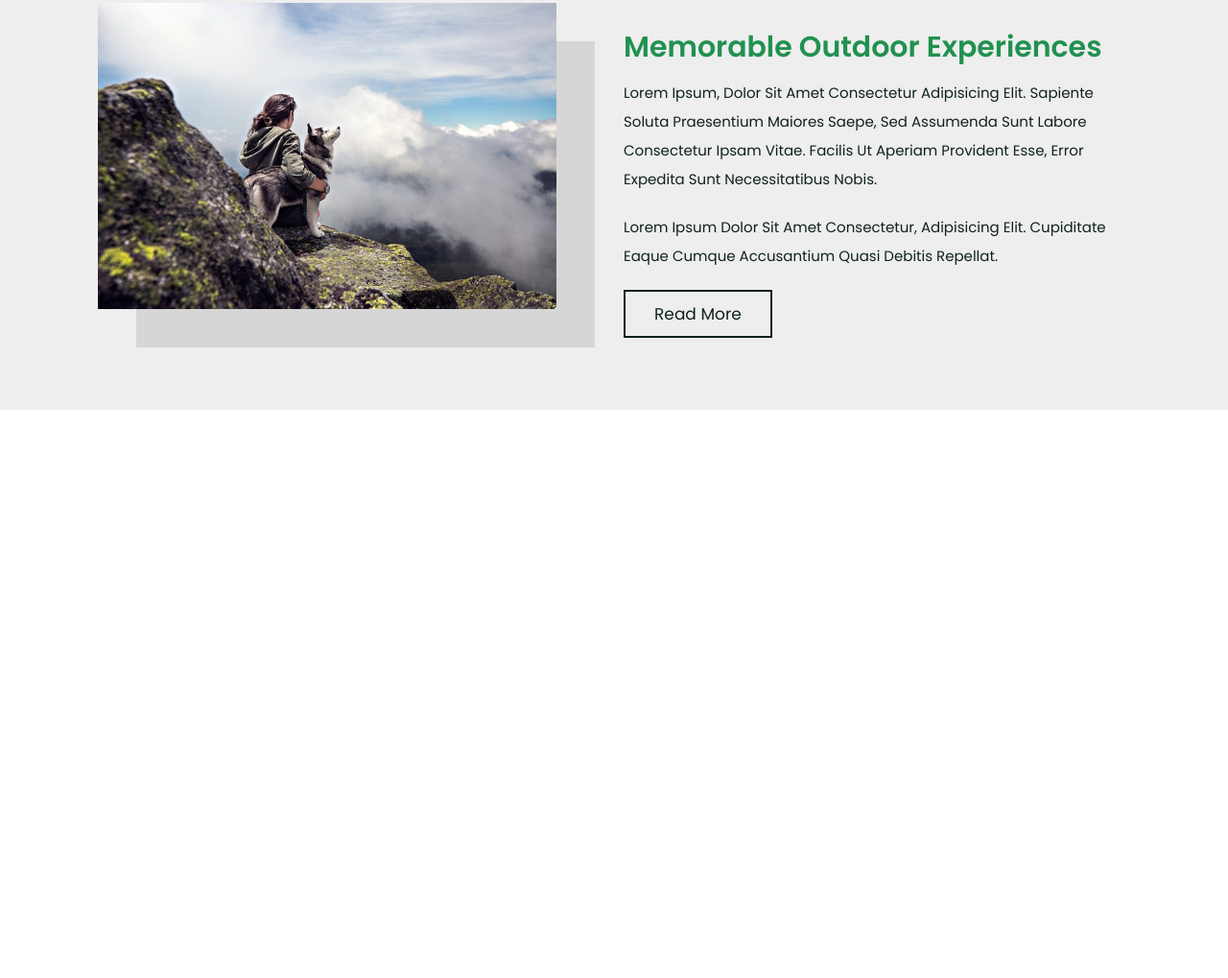
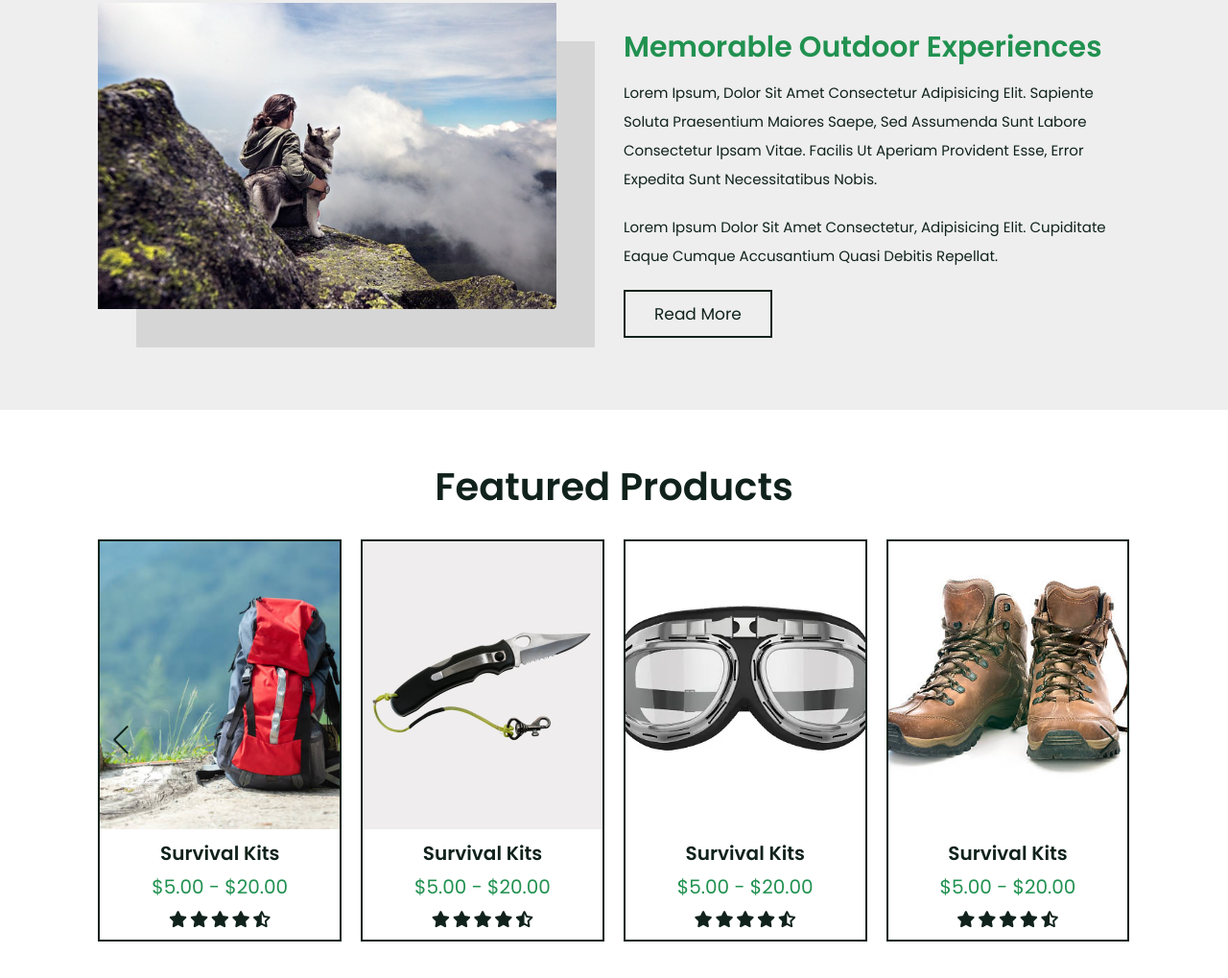
Before and after one commit to Abhishek-G06/Adventure-and-Tour-Website-using-SASS, a plain HTML site: page index.html in a window 1280 px wide. Shown: the part 1904-2923 px from the top of the page at 96% size. Before the commit the page ends 2431 px from the top, so only its background shows below. Drawn offline with nearby package versions, Linux system fonts and the light colour scheme.

Commit message:
index file update

```diff
--- a/index.html
+++ b/index.html
@@ -125,54 +125,223 @@
       <h1 class="heading">adventure idea!</h1>
 
       <div class="box-container">
-
         <div class="box">
-                <img src="img/category-1.jpg" alt="">
+          <img src="img/category-1.jpg" alt="" loading="lazy" />
           <h3>bungee jump</h3>
-                <p>Lorem ipsum, dolor sit amet consectetur adipisicing elit. Dolores, animi?</p>
+          <p>
+            Lorem ipsum, dolor sit amet consectetur adipisicing elit. Dolores,
+            animi?
+          </p>
           <a href="#" class="btn">read more</a>
         </div>
 
         <div class="box">
-                <img src="img/category-2.jpg" alt="">
+          <img src="img/category-2.jpg" alt="" loading="lazy" />
           <h3>zip lines</h3>
-                <p>Lorem ipsum, dolor sit amet consectetur adipisicing elit. Dolores, animi?</p>
+          <p>
+            Lorem ipsum, dolor sit amet consectetur adipisicing elit. Dolores,
+            animi?
+          </p>
           <a href="#" class="btn">read more</a>
         </div>
 
         <div class="box">
-                <img src="img/category-3.jpg" alt="">
+          <img src="img/category-3.jpg" alt="" loading="lazy" />
           <h3>canoeing</h3>
-                <p>Lorem ipsum, dolor sit amet consectetur adipisicing elit. Dolores, animi?</p>
+          <p>
+            Lorem ipsum, dolor sit amet consectetur adipisicing elit. Dolores,
+            animi?
+          </p>
           <a href="#" class="btn">read more</a>
         </div>
 
         <div class="box">
-                <img src="img/category-4.jpg" alt="">
+          <img src="img/category-4.jpg" alt="" />
           <h3>kayaking</h3>
-                <p>Lorem ipsum, dolor sit amet consectetur adipisicing elit. Dolores, animi?</p>
+          <p>
+            Lorem ipsum, dolor sit amet consectetur adipisicing elit. Dolores,
+            animi?
+          </p>
           <a href="#" class="btn">read more</a>
         </div>
-
       </div>
     </section>
 
     <section class="about" id="about">
       <div class="image">
-        <img src="img/about-img.jpg" alt="" loading="lazy">
+        <img src="img/about-img.jpg" alt="" loading="lazy" />
       </div>
 
       <div class="content">
         <h3>memorable outdoor experiences</h3>
-        <p>Lorem ipsum, dolor sit amet consectetur adipisicing elit. Sapiente soluta praesentium maiores saepe, sed assumenda sunt labore consectetur ipsam vitae. Facilis ut aperiam provident esse, error expedita sunt necessitatibus nobis.</p>
-        <p>Lorem ipsum dolor sit amet consectetur, adipisicing elit. Cupiditate eaque cumque accusantium quasi debitis repellat.</p>
+        <p>
+          Lorem ipsum, dolor sit amet consectetur adipisicing elit. Sapiente
+          soluta praesentium maiores saepe, sed assumenda sunt labore
+          consectetur ipsam vitae. Facilis ut aperiam provident esse, error
+          expedita sunt necessitatibus nobis.
+        </p>
+        <p>
+          Lorem ipsum dolor sit amet consectetur, adipisicing elit. Cupiditate
+          eaque cumque accusantium quasi debitis repellat.
+        </p>
         <a href="#" class="btn">read more</a>
       </div>
     </section>
 
     <section class="shop" id="shop">
+      <h1 class="heading">featured products</h1>
 
+      <div class="swiper product-slider">
+        <div class="swiper-wrapper">
+
+          <div class="swiper-slide slide">
+            <div class="image">
+              <img src="img/product-1.jpg" alt="" loading="lazy" />
+              <div class="icons">
+                <a href="#" class="fas fa-shopping-cart"></a>
+                <a href="#" class="fas fa-eye"></a>
+                <a href="#" class="fas fa-share"></a>
+              </div>
+            </div>
+            <div class="content">
+              <h3>survival kits</h3>
+              <div class="price"> $5.00 - $20.00 </div>
+              <div class="stars">
+                <i class="fas fa-star"></i>
+                <i class="fas fa-star"></i>
+                <i class="fas fa-star"></i>
+                <i class="fas fa-star"></i>
+                <i class="fas fa-star-half-alt"></i>
+              </div>
+            </div>
+          </div>
+
+          <div class="swiper-slide slide">
+            <div class="image">
+              <img src="img/product-2.jpg" alt="" loading="lazy" />
+              <div class="icons">
+                <a href="#" class="fas fa-shopping-cart"></a>
+                <a href="#" class="fas fa-eye"></a>
+                <a href="#" class="fas fa-share"></a>
+              </div>
+            </div>
+            <div class="content">
+              <h3>survival kits</h3>
+              <div class="price"> $5.00 - $20.00 </div>
+              <div class="stars">
+                <i class="fas fa-star"></i>
+                <i class="fas fa-star"></i>
+                <i class="fas fa-star"></i>
+                <i class="fas fa-star"></i>
+                <i class="fas fa-star-half-alt"></i>
+              </div>
+            </div>
+          </div>
+
+          <div class="swiper-slide slide">
+            <div class="image">
+              <img src="img/product-3.jpg" alt="" loading="lazy" />
+              <div class="icons">
+                <a href="#" class="fas fa-shopping-cart"></a>
+                <a href="#" class="fas fa-eye"></a>
+                <a href="#" class="fas fa-share"></a>
+              </div>
+            </div>
+            <div class="content">
+              <h3>survival kits</h3>
+              <div class="price"> $5.00 - $20.00 </div>
+              <div class="stars">
+                <i class="fas fa-star"></i>
+                <i class="fas fa-star"></i>
+                <i class="fas fa-star"></i>
+                <i class="fas fa-star"></i>
+                <i class="fas fa-star-half-alt"></i>
+              </div>
+            </div>
+          </div>
+
+          <div class="swiper-slide slide">
+            <div class="image">
+              <img src="img/product-4.jpg" alt="" loading="lazy" />
+              <div class="icons">
+                <a href="#" class="fas fa-shopping-cart"></a>
+                <a href="#" class="fas fa-eye"></a>
+                <a href="#" class="fas fa-share"></a>
+              </div>
+            </div>
+            <div class="content">
+              <h3>survival kits</h3>
+              <div class="price"> $5.00 - $20.00 </div>
+              <div class="stars">
+                <i class="fas fa-star"></i>
+                <i class="fas fa-star"></i>
+                <i class="fas fa-star"></i>
+                <i class="fas fa-star"></i>
+                <i class="fas fa-star-half-alt"></i>
+              </div>
+            </div>
+          </div>
+
+          <div class="swiper-slide slide">
+            <div class="image">
+              <img src="img/product-5.webp" alt="" loading="lazy" />
+              <div class="icons">
+                <a href="#" class="fas fa-shopping-cart"></a>
+                <a href="#" class="fas fa-eye"></a>
+                <a href="#" class="fas fa-share"></a>
+              </div>
+            </div>
+            <div class="content">
+              <h3>survival kits</h3>
+              <div class="price"> $5.00 - $20.00 </div>
+              <div class="stars">
+                <i class="fas fa-star"></i>
+                <i class="fas fa-star"></i>
+                <i class="fas fa-star"></i>
+                <i class="fas fa-star"></i>
+                <i class="fas fa-star-half-alt"></i>
+              </div>
+            </div>
+          </div>
+
+          <div class="swiper-slide slide">
+            <div class="image">
+              <img src="img/product-6.jpg" alt="" loading="lazy" />
+              <div class="icons">
+                <a href="#" class="fas fa-shopping-cart"></a>
+                <a href="#" class="fas fa-eye"></a>
+                <a href="#" class="fas fa-share"></a>
+              </div>
+            </div>
+            <div class="content">
+              <h3>survival kits</h3>
+              <div class="price"> $5.00 - $20.00 </div>
+              <div class="stars">
+                <i class="fas fa-star"></i>
+                <i class="fas fa-star"></i>
+                <i class="fas fa-star"></i>
+                <i class="fas fa-star"></i>
+                <i class="fas fa-star-half-alt"></i>
+              </div>
+            </div>
+          </div>
+
+        </div>
+
+        <div class="swiper-button-next"></div>
+        <div class="swiper-button-prev"></div>
+
+      </div>
     </section>
+
+
+
+
+
+
+
+
+
 
 
 
```
Also changed, not shown: 2 other files. Lines whose indentation alone changed are shown as unchanged.
